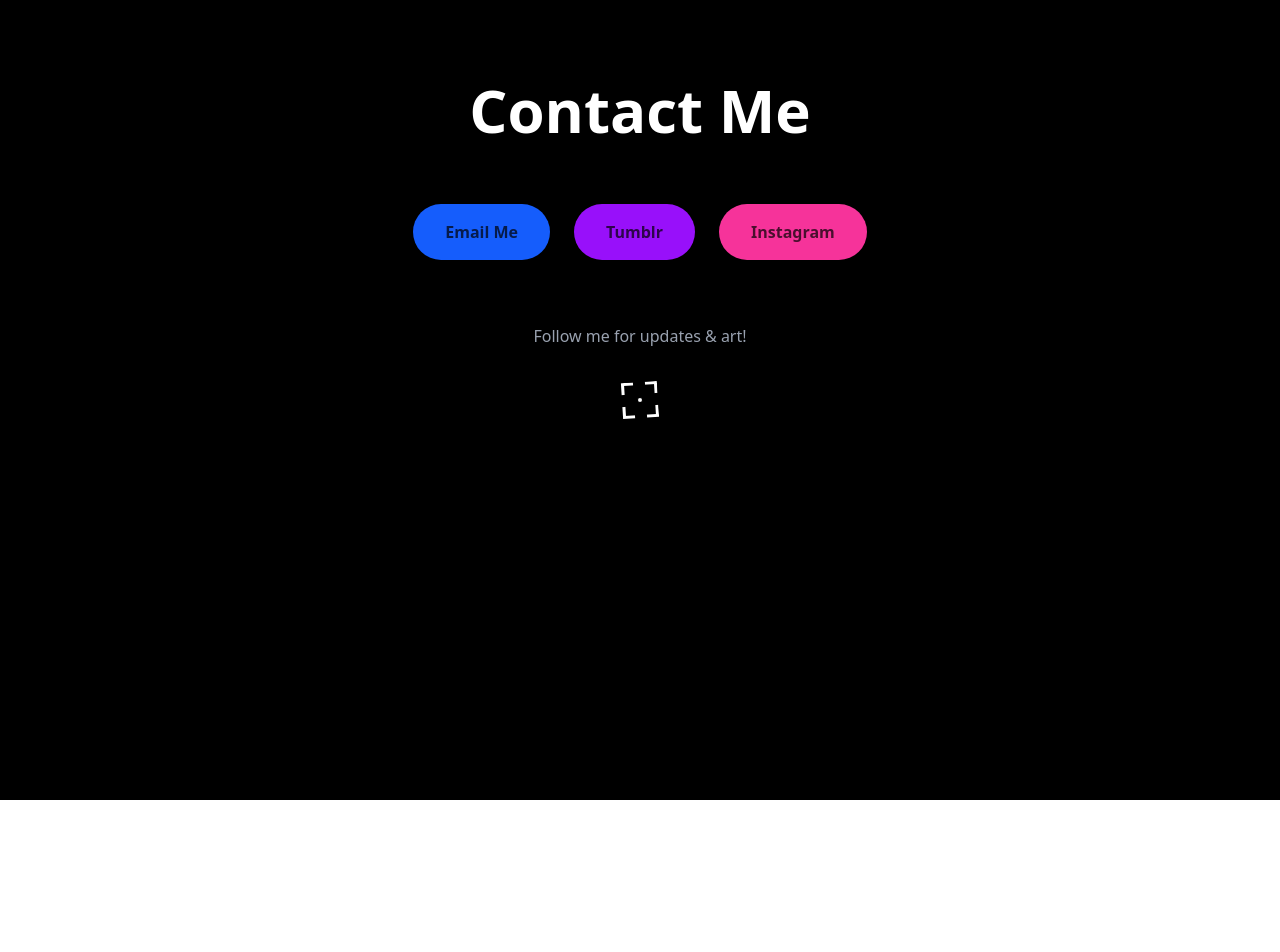
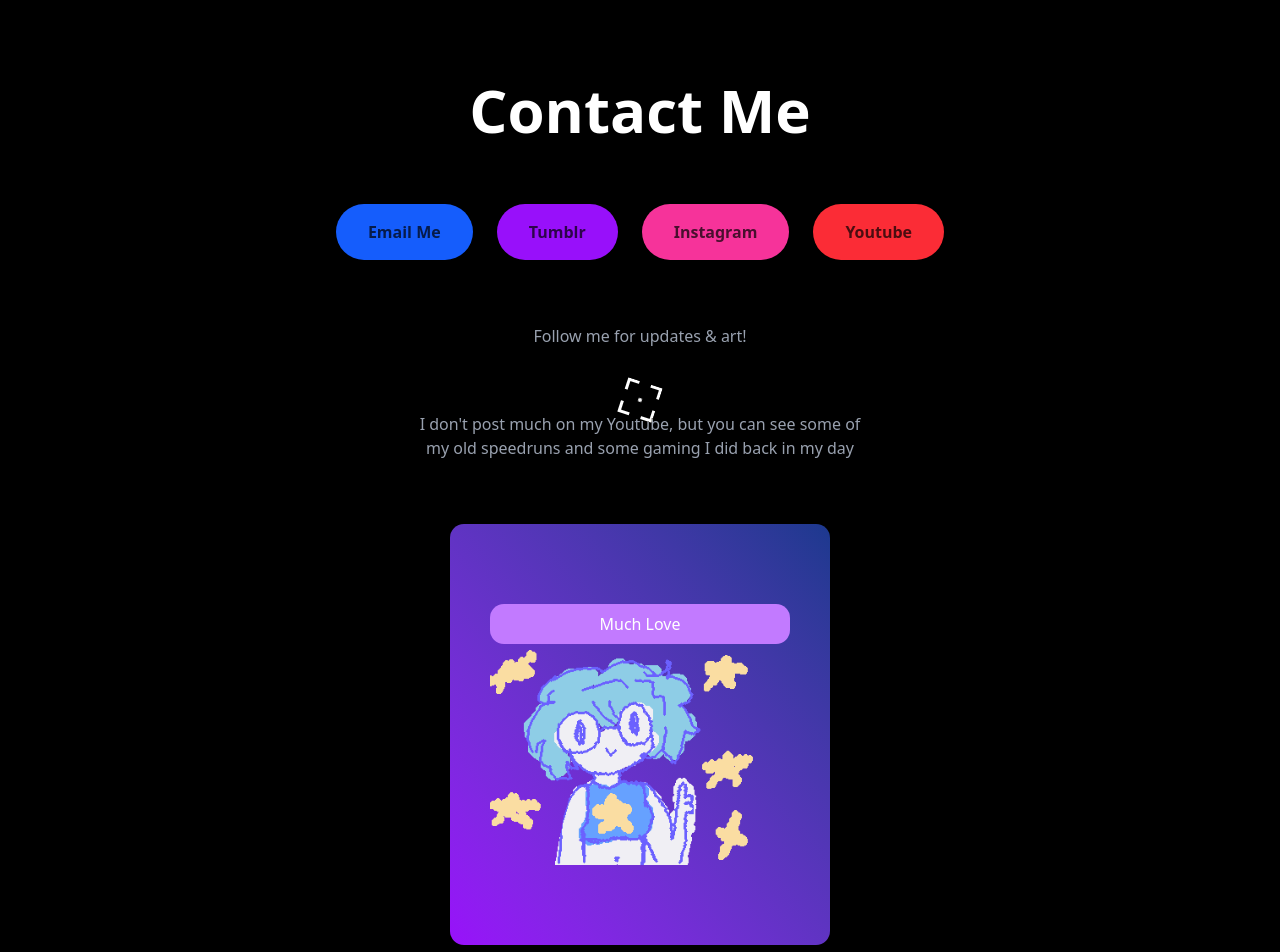
Before and after one commit to The-real-Gurby/Website, a Next.js app: page /contacts in a window 1280 px wide. Shown: the top 952 px of the page. Before the commit the page ends 800 px from the top, so only its background shows below. Built offline with nearby package versions, Linux system fonts and the light colour scheme.

Commit message:
youtube add

```diff
--- a/src/app/contacts/page.js
+++ b/src/app/contacts/page.js
@@ -1,7 +1,7 @@
 import TargetCursor from '@/components/TargetCursor';
 import Projectiles from '@/components/Projectiles';
 import ShinyText from '@/components/ShinyText';
-
+import Image from "next/image";
 export default function ContactPage() {
   return (
     <main className="min-h-screen bg-black flex flex-col items-center py-20">
@@ -13,7 +13,7 @@
       <TargetCursor targetSelector=".cursor-target" spinDuration={2} hideDefaultCursor={true} />
 
       {/* Page Title */}
-      <h1 className="text-5xl sm:text-6xl text-white font-bold mb-16 cursor-target drop-shadow-lg">
+      <h1 className="text-5xl sm:text-6xl text-white font-bold mb-16 drop-shadow-lg">
         Contact Me
       </h1>
 
@@ -28,11 +28,31 @@
         <a href="https://www.instagram.com/gurbies.art/" target="_blank" rel="noopener noreferrer" className="cursor-target px-8 py-4 bg-pink-500 text-white rounded-full font-semibold hover:bg-pink-600 transition drop-shadow-lg">
           <ShinyText text="Instagram" speed={3} />
         </a>
+        <a href="https://www.youtube.com/@Gurbzy" target="_blank" rel="noopener noreferrer" className="cursor-target px-8 py-4 bg-red-500 rounded-full font-semibold hover:bg-red-700 transition drop-shadow-lg">
+          <ShinyText text="Youtube" speed={3} />
+        </a>
       </div>
 
-      <p className="text-gray-400 mt-16 cursor-target text-center max-w-md">
+      <p className="text-gray-400 mt-16  text-center max-w-md">
         Follow me for updates & art!
       </p>
-    </main>
+      <p className="text-gray-400 mt-16  text-center max-w-md">
+        I don&apos;t post much on my Youtube, but you can see some of my old speedruns and some gaming I did back in my day
+      </p>
+
+
+    <div className='bg-gradient-to-tr from-purple-600 to-blue-900 px-10 py-20 mt-16 rounded-xl'>
+         <p className="text-white bg-purple-400 py-2 px-1 text-center rounded-xl">
+    Much Love
+    </p>
+    <Image
+        src="/gurbiee.gif"
+        alt="Fun GIF"
+        width={300}
+        height={300}
+        className="rounded"
+    />
+    </div>
+</main>
   );
 }
--- a/src/app/page.js
+++ b/src/app/page.js
@@ -22,7 +22,7 @@
           transparent={false}
         />
 
-        <div className="relative z-10 text-center px-4">
+        <div className="relative z-10 text-center px-6 py-10 rounded-xl bg-purple-400">
           <h1 className="text-5xl sm:text-6xl md:text-7xl font-bold text-white drop-shadow-lg">
             Hi, I&apos;m Gurby
           </h1>
@@ -128,6 +128,12 @@
           </a>
         </div>
       </section>
+<section className="bg-black py-20 w-full flex flex-col items-center">
+
+
+
+</section>
+
     </main>
   );
 }
```
